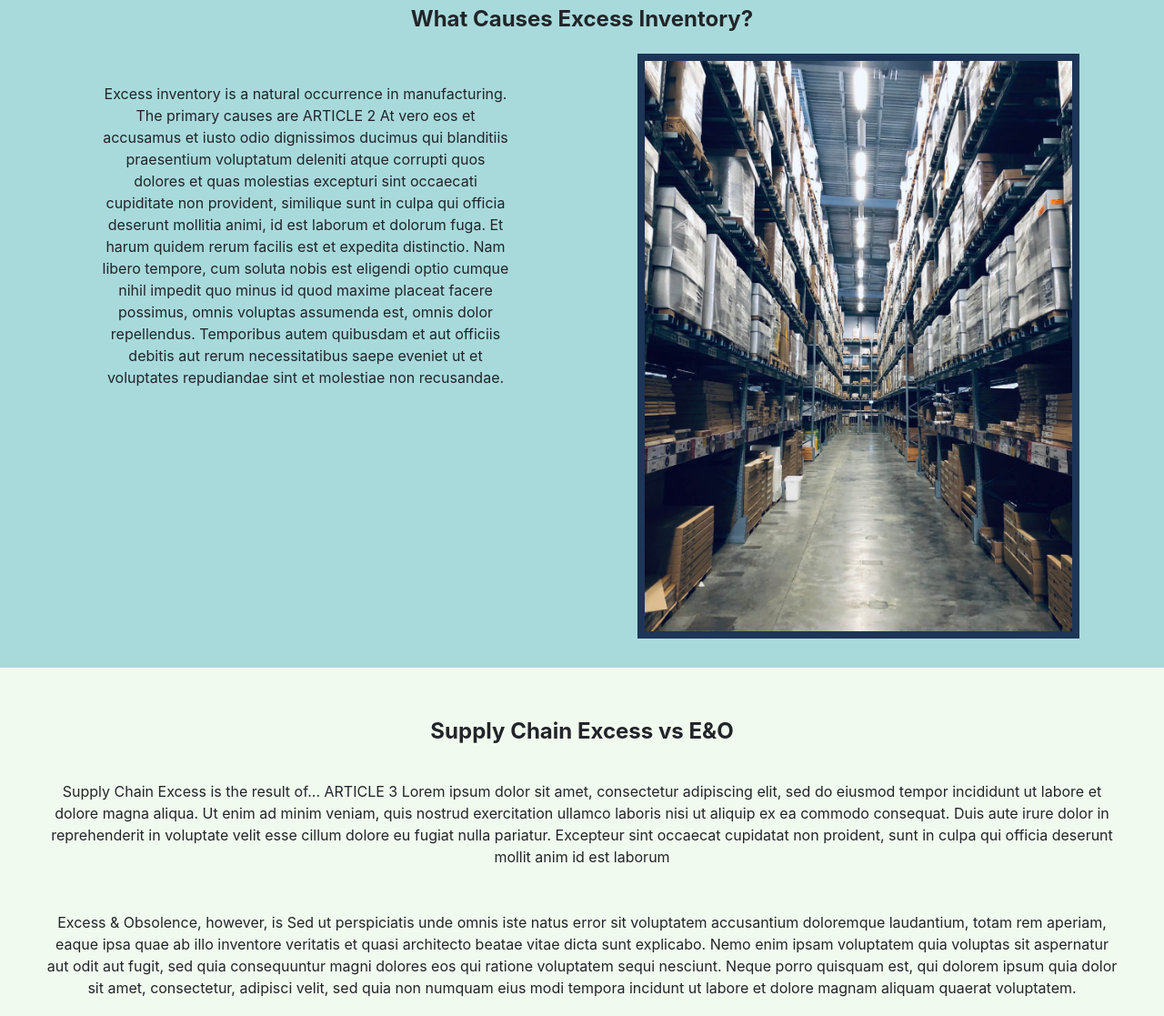
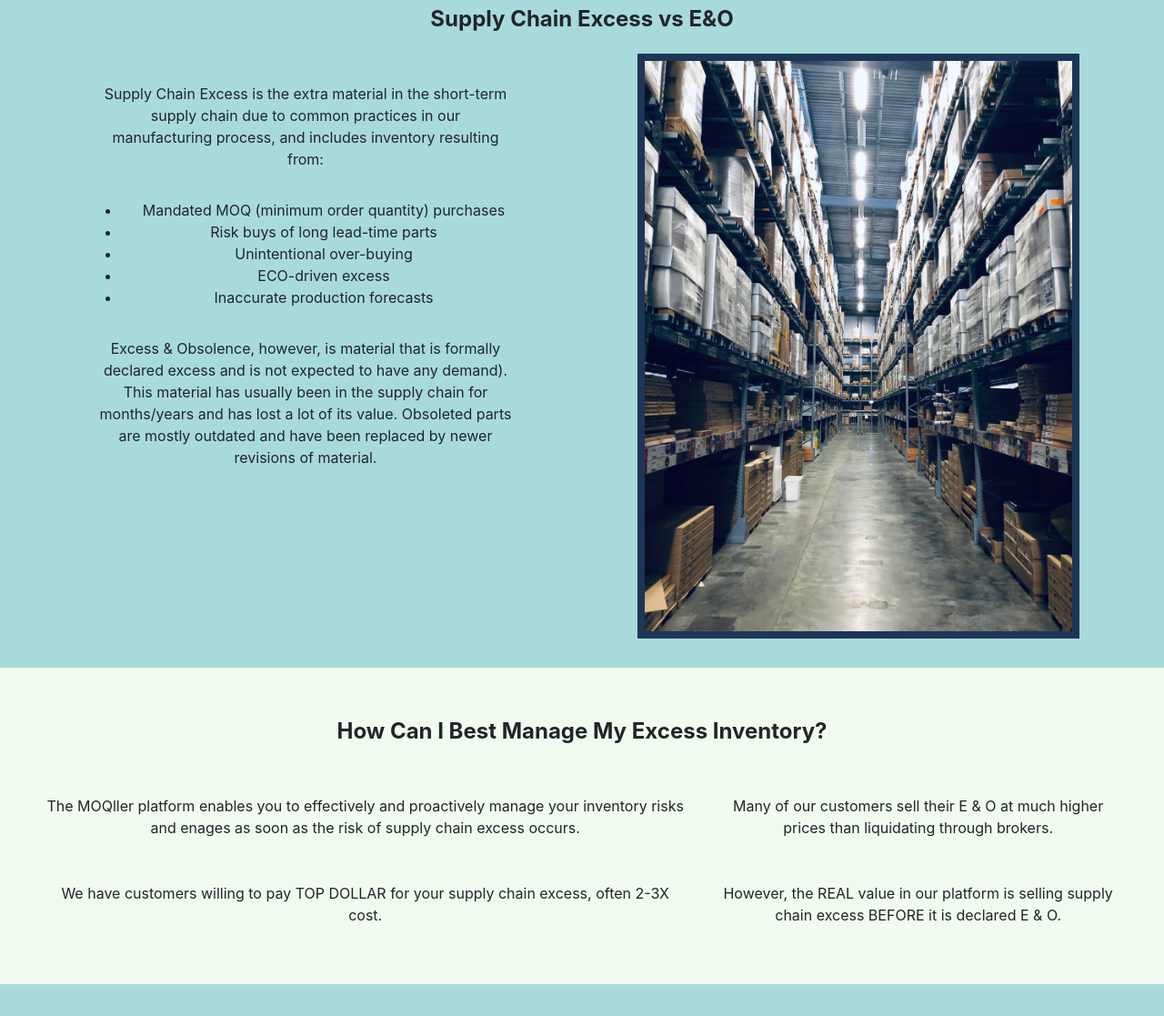
Before and after one commit to colormerainbow/manage-excess-inventory, a plain HTML site: page index.html in a window 1280 px wide. Shown: the part 319-1436 px from the top of the page at 91% size. Drawn offline with Linux system fonts and the light colour scheme.

Commit message:
added content for excess definitions

```diff
--- a/index.html
+++ b/index.html
@@ -18,17 +18,38 @@
     </article>
 
     <article id="article2" class="info-chunk">
-        <h2>What Causes Excess Inventory?</h2>
+        <h2>Supply Chain Excess vs E&O</h2>
         <section class="side-side">
-            <p class="side-p">Excess inventory is a natural occurrence in manufacturing. The primary causes are ARTICLE 2 At vero eos et accusamus et iusto odio dignissimos ducimus qui blanditiis praesentium voluptatum deleniti atque corrupti quos dolores et quas molestias excepturi sint occaecati cupiditate non provident, similique sunt in culpa qui officia deserunt mollitia animi, id est laborum et dolorum fuga. Et harum quidem rerum facilis est et expedita distinctio. Nam libero tempore, cum soluta nobis est eligendi optio cumque nihil impedit quo minus id quod maxime placeat facere possimus, omnis voluptas assumenda est, omnis dolor repellendus. Temporibus autem quibusdam et aut officiis debitis aut rerum necessitatibus saepe eveniet ut et voluptates repudiandae sint et molestiae non recusandae.</p>
+        <div class="side-p">
+            <p>Supply Chain Excess is the extra material in the short-term supply chain due to common practices in our manufacturing process, and includes inventory resulting from:</p>
+            <ul>
+                <li>Mandated MOQ (minimum order quantity) purchases</li>
+                <li>Risk buys of long lead-time parts</li>
+                <li>Unintentional over-buying</li>
+                <li>ECO-driven excess</li>
+                <li>Inaccurate production forecasts</li>
+            </ul>
+            <p>Excess & Obsolence, however, is material that is formally declared excess and is not expected to have any demand). This material has usually been in the supply chain for months/years and has lost a lot of its value. Obsoleted parts are mostly outdated and have been replaced by newer revisions of material. </p>
+        </div>
             <img class="image" src="images/warehouse-space.jpg" alt="excess inventory sitting in warehouse">
         </section>
     </article>
 
     <article id="article3" class="info-chunk">
-        <h2>Supply Chain Excess vs E&O</h2>
-        <p>Supply Chain Excess is the result of... ARTICLE 3 Lorem ipsum dolor sit amet, consectetur adipiscing elit, sed do eiusmod tempor incididunt ut labore et dolore magna aliqua. Ut enim ad minim veniam, quis nostrud exercitation ullamco laboris nisi ut aliquip ex ea commodo consequat. Duis aute irure dolor in reprehenderit in voluptate velit esse cillum dolore eu fugiat nulla pariatur. Excepteur sint occaecat cupidatat non proident, sunt in culpa qui officia deserunt mollit anim id est laborum</p>
-        <p>Excess & Obsolence, however, is Sed ut perspiciatis unde omnis iste natus error sit voluptatem accusantium doloremque laudantium, totam rem aperiam, eaque ipsa quae ab illo inventore veritatis et quasi architecto beatae vitae dicta sunt explicabo. Nemo enim ipsam voluptatem quia voluptas sit aspernatur aut odit aut fugit, sed quia consequuntur magni dolores eos qui ratione voluptatem sequi nesciunt. Neque porro quisquam est, qui dolorem ipsum quia dolor sit amet, consectetur, adipisci velit, sed quia non numquam eius modi tempora incidunt ut labore et dolore magnam aliquam quaerat voluptatem.</p>
+        <h2>How Can I Best Manage My Excess Inventory?</h2>
+        <section class="side-side">
+            <div>
+                <p>The MOQller platform enables you to effectively and proactively manage your inventory risks and enages as soon as the risk of supply chain excess occurs.</p>
+
+                <p>We have customers willing to pay TOP DOLLAR for your supply chain excess, often 2-3X cost.</p>
+            </div>
+
+            <div>
+                <p>Many of our customers sell their E & O at much higher prices than liquidating through brokers.</p>
+
+                <p>However, the REAL value in our platform is selling supply chain excess BEFORE it is declared E & O.</p>
+            </div>
+
     </article>
 
     <article id="article4" class="info-chunk">
```
